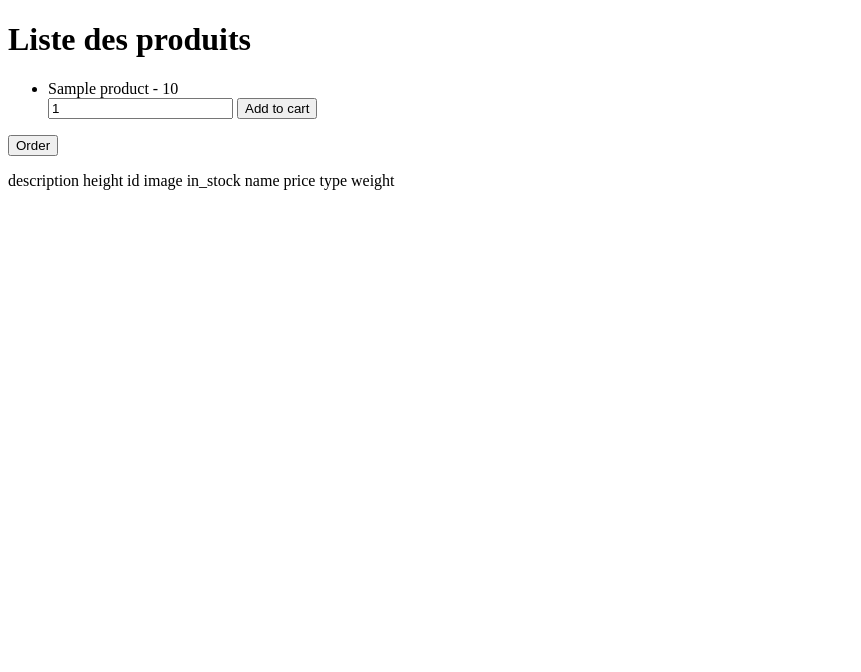
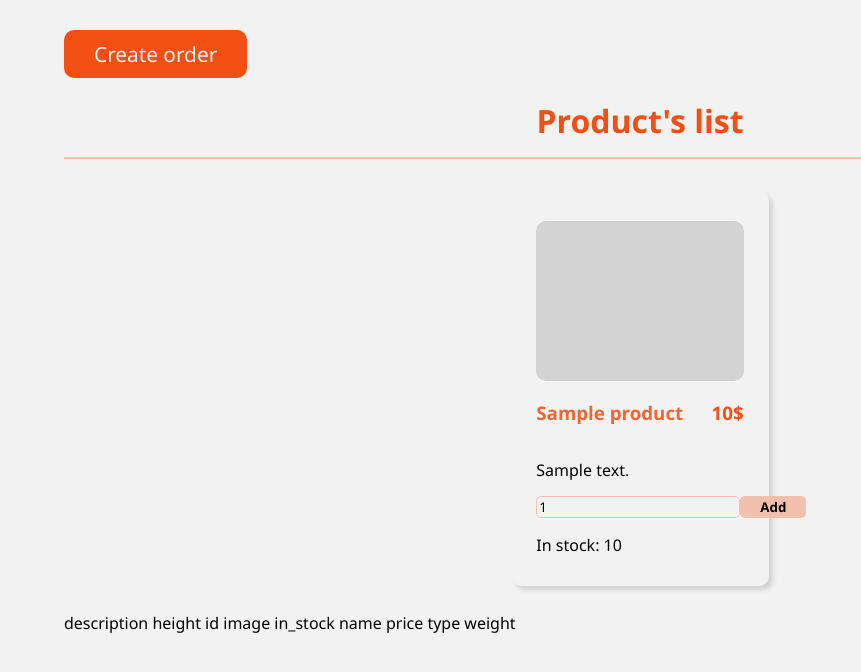
Before and after one commit to JulienF777/ProjetAPIWeb, a Flask app: template templates/index.html in a window 1280 px wide. Shown: the top 672 px of the page, without its empty margins (0-861 px from the left). Run offline with Flask 2, Linux system fonts and the light colour scheme; the template is opened without the code that fills it: most values are stand-ins (such as "Sample title", 1, 10 or a date in 2020); some libraries are stand-ins or nearby versions.

Commit message:
Templates Jinja + style

```diff
--- a/templates/index.html
+++ b/templates/index.html
@@ -1,25 +1,31 @@
 <!DOCTYPE html>
 <html>
 <head>
-    <title>Liste des produits</title>
+    <title>Shop</title>
 </head>
 <body>
-    <h1>Liste des produits</h1>
+    <button onclick="orderProducts()">Create order</button>
+
+    <h1>Product's list</h1>
     <ul>
         {% for product in products %}
             <li>
-                {{ product.name }} - {{ product.price }}
+                <div class="image"></div>
+                <div class="name-price">
+                    <h3 class="product-name">{{ product.name }}</h3>
+                    <h3 class="product-price">{{ product.price }}$</h3>
+                </div>
+                <p>{{ product.description }}</p>
 
                 <form id="product-{{ product.id }}" onsubmit="event.preventDefault(); addToCart(this);">
                     <input type="hidden" name="product_id" value="{{ product.id }}">
                     <input type="number" name="quantity" min="1" value="1">
-                    <input type="submit" value="Add to cart">
+                    <input type="submit" value="Add">
                 </form>
+                <p class="stock">In stock: {{ product.in_stock }}</p>
             </li>
         {% endfor %}
     </ul>
-
-    <button onclick="orderProducts()">Order</button>
 
     <p>
         description
@@ -82,4 +88,140 @@
 <script>
     console.log(cart)
 </script>
+
+<style type="text/css">
+
+/*/////////////// Général ///////////////*/
+
+* {
+    font-family: 'Segoe UI', Tahoma, Geneva, Verdana, sans-serif;
+    background-color: #F2F2F2;
+}
+
+body {
+    width: 90%;
+    margin: 0 auto;
+}
+
+/*/////////////// Bouton et titre ///////////////*/
+
+button {
+    border: none;
+    border-radius: 10px;
+    padding: 10px 30px;
+    background-color: #F24F13;
+    color: #F2F2F2;
+    font-weight: 400;
+    font-size: 1.3rem;
+    margin-top: 30px;
+    text-align: right;
+}
+
+button:hover {
+    border: 3px solid #F24F13;
+    background-color: #F2F2F2;
+    color: #F24F13;
+}
+
+h1 {
+    text-align: center;
+    color: #F24F13;
+    width: 100%;
+    padding-bottom: 15px;
+    border-bottom: 2px solid #F2C1AE;
+}
+
+/*/////////////// Cartes produits ///////////////*/
+
+ul {
+    display: flex;
+    flex-wrap: wrap;
+    justify-content: space-around;
+    padding: 0;
+    align-items: center;
+}
+
+ul li {
+    width: 18%;
+    margin: 10px;
+    padding: 30px 25px;
+    display: block;
+    box-shadow: 4px 4px 4px lightgray;
+    border-radius: 10px;
+}
+
+li .image {
+    width: 100%;
+    height: 10rem;
+    background-color: lightgray;
+    text-align: center;
+    border-radius: 10px;
+}
+
+li .name-price {
+    display: flex;
+    width: 100%;
+    justify-content: space-between;
+}
+
+li .product-name {
+    text-overflow: ellipsis;
+    max-height: 1.5rem;
+    overflow: hidden;
+    white-space: nowrap;
+    color: #F26430;
+}
+
+li .product-name:hover {
+    max-height: auto;
+    overflow: visible;
+    white-space: wrap;
+}
+
+li .product-price {
+    color: #F24F13;
+}
+
+li p {
+    text-overflow: ellipsis;
+    max-height: 2rem;
+    overflow: hidden;
+    white-space: nowrap;
+    margin-bottom: 15px;
+}
+
+li p:hover {
+    max-height: auto;
+    overflow: visible;
+    white-space: wrap;
+}
+
+li form {
+    display: flex;
+    justify-content: space-between;
+}
+
+li input[type="number"] {
+    border: 1px solid #F2C1AE;
+    border-radius: 5px;
+}
+
+li input[type="submit"] {
+    border: none;
+    font-weight: bold;
+    padding: 0 20px;
+    background-color: #F2C1AE;
+    border-radius: 5px;
+}
+
+li input[type="submit"]:hover {
+    background-color: #F24F13;
+    color: #F2F2F2;
+}
+
+li .stock {
+    margin-bottom: 0;
+}
+
+</style>
 </html>
```
Also changed, not shown: templates/order.html (added, +152 -0 lines), 1 other file.
